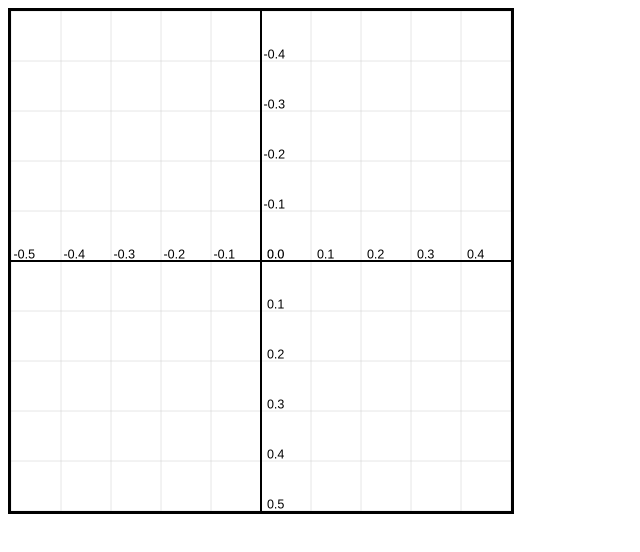
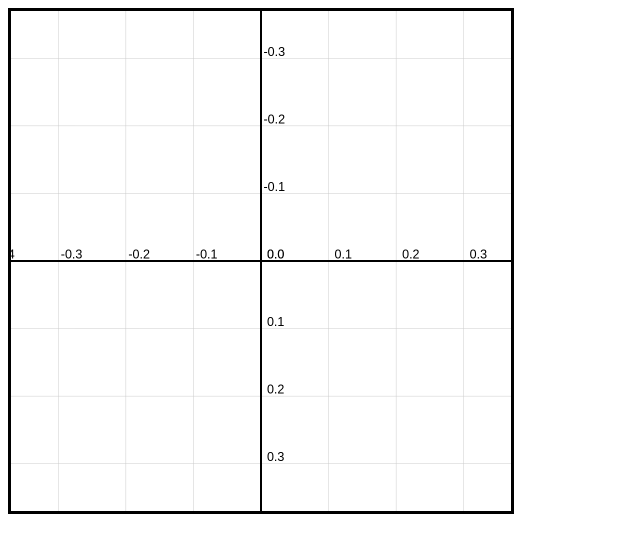
Before and after one commit to adparadise/math-space, a website: page public/index.html in a window 1280 px wide. Shown: the whole page, without its empty margins (0-640 px from the left). Drawn offline with Linux system fonts and the light colour scheme.

Commit message:
start of ability to scale the grid

```diff
--- a/public/index.html
+++ b/public/index.html
@@ -19,6 +19,7 @@
 
       tick();
       function tick () {
+          space.tick();
           if (space.shouldRedraw) {
               spaceDraw.draw();
           }
--- a/public/js/space.js
+++ b/public/js/space.js
@@ -26,6 +26,7 @@ function Space () {
     proto.bakeDims = function () {
         this.width = this.canvas.getAttribute('width');
         this.height = this.canvas.getAttribute('height');
+        this.minDim = Math.min(this.width, this.height);
 
         this.calculateScale();
 
@@ -67,7 +68,10 @@ function Space () {
     };
 
     proto.tick = function () {
-
+        this.setCurrentCamera(this.camera.x, this.camera.y,
+                              this.camera.rangeX * 0.999,
+                              this.camera.rangeY * 0.999);
+        this.shouldRedraw = true;
     };
 
     proto.clearFlags = function () {
@@ -75,7 +79,7 @@ function Space () {
     };
 
     proto.setCurrentCamera = function (x, y, rangeX, rangeY) {
-        var range;
+        var range, scale;
         this.camera = {
             x: x,
             y: y,
@@ -83,10 +87,11 @@ function Space () {
             rangeY: rangeY
         };
 
-        range = 1;
+        range = Math.min(rangeX, rangeY);
+        scale = this.minDim / range;
         this.bounds = {
             unit: 0.1,
-            scale: 1000,
+            scale: scale,
             x: {
                 low: x - range / 2,
                 high: x + range / 2
```
